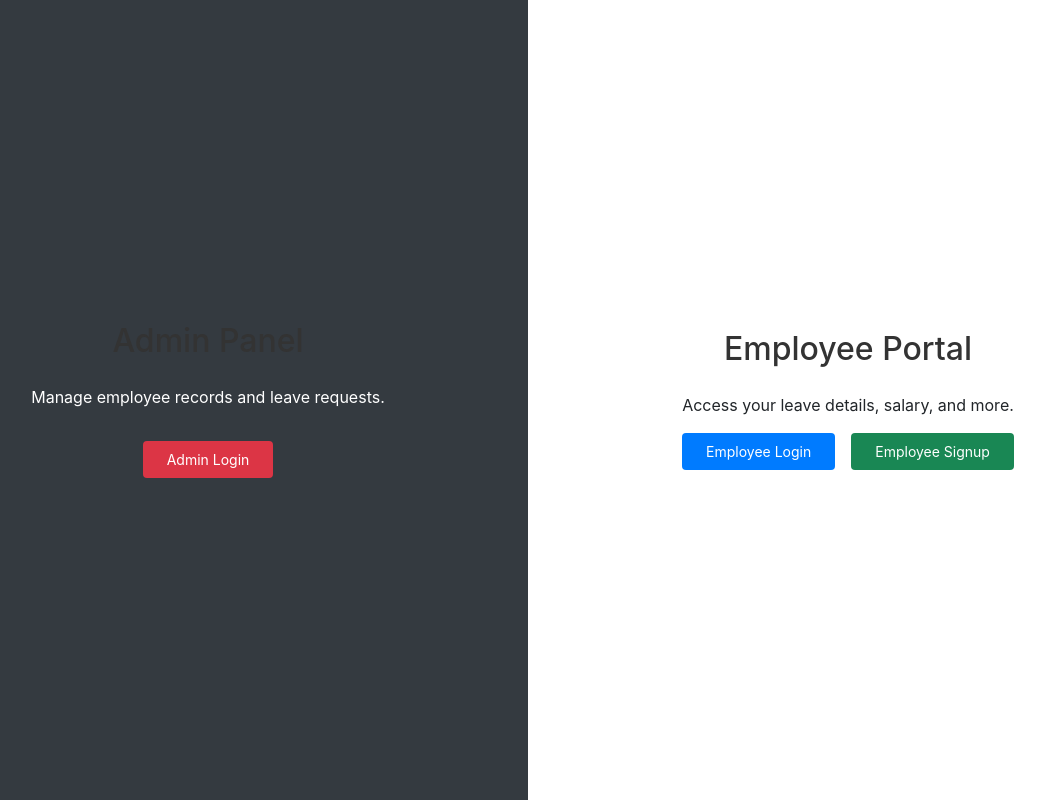
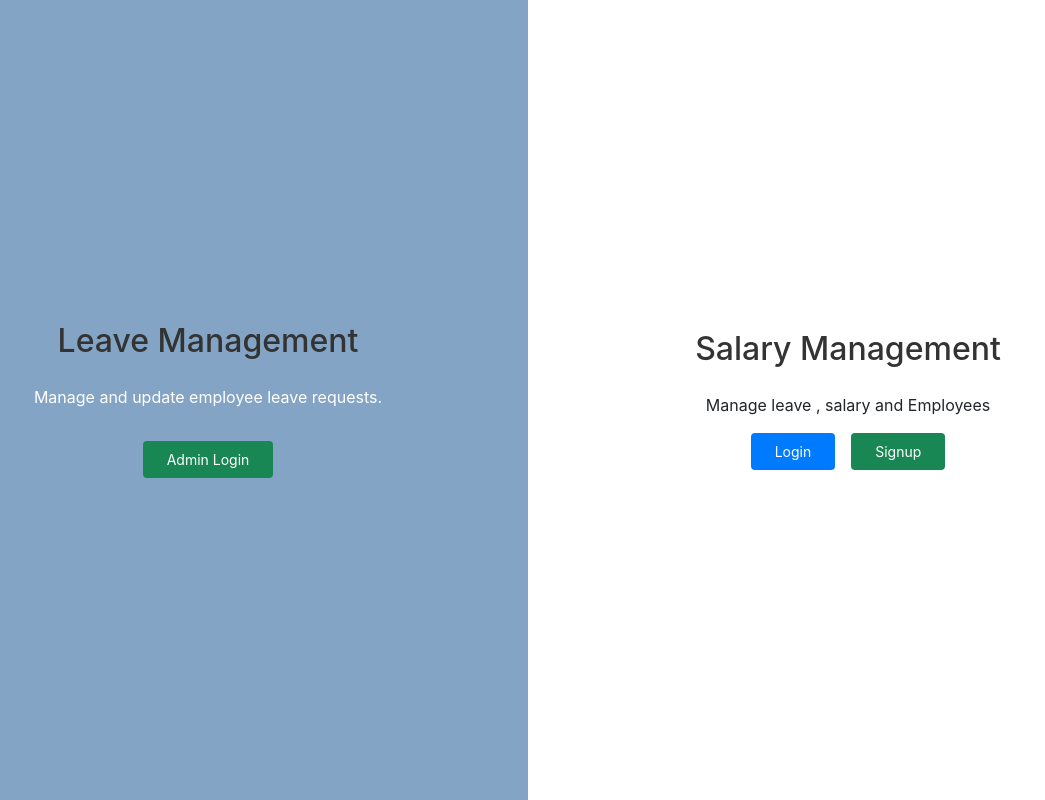
Before and after one commit to Suprita211/LeaveManagementSystem, a React (Create React App) app in the folder my-app/: page / in a window 1280 px wide. Shown: the whole page, without its empty margins (112-1157 px from the left). Built offline with nearby package versions, Linux system fonts and the light colour scheme.

Commit message:
design update

```diff
--- a/my-app/src/Components/AbsentList.jsx
+++ b/my-app/src/Components/AbsentList.jsx
@@ -109,13 +109,13 @@ const AbsentList = () => {
   return (
     <Container maxWidth="md" sx={{ mt: 5 }}>
       <Typography variant="h4" gutterBottom align="center">
-        Absent Management
+        Absent Record
       </Typography>
 
       {/* Form */}
-      <Paper sx={{ p: 3, mb: 3 }}>
+      <Paper sx={{ p: 1, mb: 1 , textAlign: "center" }}>
         <Typography variant="h6">
-          {editingId ? "Edit" : "Add"} Absent Record
+          {editingId ? "Edit" : "Add"} Absent days
         </Typography>
         <form onSubmit={handleSubmit}>
           <TextField
--- a/my-app/src/Components/HomePage copy.jsx
+++ b/my-app/src/Components/HomePage copy.jsx
@@ -22,15 +22,15 @@ const menuItems = [
   { text: "View All employees", path: "/emplist" },
   { text: "Add bank Details", path: "/addbank" },
   { text: "View bank Details", path: "/bankdetails" },
-  { text: "Update Employee From List", path: "/view-employee" },
+  { text: "Update Employee", path: "/view-employee" },
   { text: "Update Single Employee", path: "/updateEmployee" },
   { text: "Update Salary Details", path: "/emp-salary" },
   { text: "Apply For Leave", path: "/emp-leaveform" },
   // { text: 'Leave Applications', path: '/leave-applications' },
-  { text: "Download Salary", path: "/save-salaries" },
-  { text: "See all Rejected leaves", path: "/EmpLeaveStatus" },
-  { text: "Add Absent", path: "/addabsent" },
-  { text: "Add Holiday", path: "/AddHoliday" },
+  { text: "Download Salary Slip", path: "/save-salaries" },
+  { text: "View Rejected leaves", path: "/EmpLeaveStatus" },
+  { text: "Add Absent days", path: "/addabsent" },
+  { text: "Add Holidays", path: "/AddHoliday" },
 ];
 
 const HomePage = () => {
@@ -50,7 +50,9 @@ const HomePage = () => {
       <Drawer
         variant="permanent"
         sx={{
-          marginTop: "-4rem",
+          cursor : "pointer",
+          marginTop: "-6rem",
+          // border : "2px solid grey",
           width: 240,
           flexShrink: 0,
           "& .MuiDrawer-paper": { width: 240, boxSizing: "border-box" },
@@ -60,7 +62,7 @@ const HomePage = () => {
         <List>
           {menuItems.map((item) => (
             <ListItem
-              button
+              button cursor
               key={item.text}
               onClick={() => navigate(item.path)}
             >
--- a/my-app/src/Components/SignInPage.jsx
+++ b/my-app/src/Components/SignInPage.jsx
@@ -65,7 +65,7 @@ const SignInPage = () => {
       <Grid item xs={6} container justifyContent="center" alignItems="center">
         <Container component="main" maxWidth="xs">
           <Paper elevation={3} sx={{ padding: 3, display: 'flex', flexDirection: 'column', alignItems: 'center' }}>
-            <Typography variant="h5" gutterBottom>Employee Sign In</Typography>
+            <Typography variant="h5" gutterBottom>Employee/Admin Sign In</Typography>
             <Box component="form" onSubmit={handleSubmit} sx={{ mt: 2 }}>
               <TextField
                 label="Email"
@@ -102,13 +102,13 @@ const SignInPage = () => {
               </Button>
             </Box>
             <Grid container justifyContent="space-between" sx={{ mt: 2 }}>
-              <Grid item>
+              {/* <Grid item>
                 <Typography variant="body2" color="text.secondary">
                   Default user type: <strong>user</strong>
                 </Typography>
-              </Grid>
+              </Grid> */}
               <Grid item>
-                <Link href="/signup" variant="body2">
+                <Link href="/employee/signup" variant="body2">
                   Don't have an account? Sign Up
                 </Link>
               </Grid>
--- a/my-app/src/Components/SignUpPage.jsx
+++ b/my-app/src/Components/SignUpPage.jsx
@@ -75,7 +75,7 @@ const SignUpPage = () => {
             }}
           >
             <Typography variant="h5" gutterBottom>
-              Sign Up
+               Employee Sign Up
             </Typography>
 
             <Box
@@ -136,7 +136,7 @@ const SignUpPage = () => {
             <Grid container justifyContent="flex-end" sx={{ mt: 2 }}>
               <Grid item>
                 <Typography variant="body2" color="text.secondary">
-                  Already have an account? <a href="/signin">Sign In</a>
+                  Already have an account? <a href="/employee/login">Sign In</a>
                 </Typography>
               </Grid>
             </Grid>
--- a/my-app/src/Components/css/HomePage.css
+++ b/my-app/src/Components/css/HomePage.css
@@ -3,7 +3,7 @@
   }
 
   .admin-section {
-    background-color: #343a40;
+    background-color: #83a4c4;
     color: white;
   }
 
--- a/my-app/src/Components/homepage.jsx
+++ b/my-app/src/Components/homepage.jsx
@@ -12,10 +12,10 @@ const HomePage = () => {
       <div className="row vh-100">
         {/* Left Section - Admin Login */}
         <div className="col-md-6 admin-section d-flex flex-column justify-content-center align-items-center">
-          <h2 className="mb-4">Admin Panel</h2>
-          <p className="text-center">Manage employee records and leave requests.</p>
+          <h2 className="mb-4">Leave Management</h2>
+          <p className="text-center">Manage and update employee leave requests.</p>
           <button
-            className="btn btn-danger mt-3 px-4 py-2"
+            className="btn btn-success mt-3 px-4 py-2"
             onClick={() => navigate("/admin/login")}
           >
             Admin Login
@@ -24,20 +24,20 @@ const HomePage = () => {
 
         {/* Right Section - Employee Login & Signup */}
         <div className="col-md-6 employee-section d-flex flex-column justify-content-center align-items-center">
-          <h2 className="mb-4">Employee Portal</h2>
-          <p className="text-center">Access your leave details, salary, and more.</p>
+          <h2 className="mb-4">Salary Management</h2>
+          <p className="text-center">Manage leave , salary and Employees</p>
           <div className="d-flex gap-3">
             <button
               className="btn btn-primary px-4 py-2"
               onClick={() => navigate("/employee/login")}
             >
-              Employee Login
+              Login
             </button>
             <button
               className="btn btn-success px-4 py-2"
               onClick={() => navigate("/employee/signup")}
             >
-              Employee Signup
+              Signup
             </button>
           </div>
         </div>
```
Also changed, not shown: 1 other file (tests, documents, lock files or other folders).
